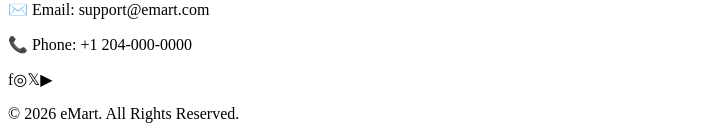
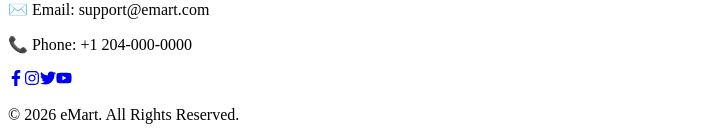
Before and after one commit to blthomps3-stack/e-mart, a React (Create React App) app: page / in a window 1280 px wide. Shown: the part 2165-2302 px from the top of the page, without its empty margins (0-719 px from the left). Built offline with nearby package versions, Linux system fonts and the light colour scheme; no server answers; the HTML template or start-up script is replaced by a standard one.

Commit message:
add icons in the footer

```diff
--- a/src/components/Footer.js
+++ b/src/components/Footer.js
@@ -1,4 +1,6 @@
 import React from 'react';
+import {FaFacebookF,FaInstagram,FaTwitter,FaYoutube,FaShoppingBag,
+  FaLink,FaPhoneAlt} from 'react-icons/fa';
 
 export default function Footer() {
   return (
@@ -45,15 +47,21 @@ export default function Footer() {
         </div>
 
       </div>
-
+          <div className="footer-socials">
+          <a href="/">
+            <FaFacebookF />
+          </a>
+          <a href="/">
+            <FaInstagram />
+          </a>
+          <a href="/">
+            <FaTwitter />
+          </a>
+          <a href="/">
+            <FaYoutube />
+          </a>
+        </div>
       <div className="footer-bottom">
-        <div className="social-icons">
-          <span>f</span>
-          <span>◎</span>
-          <span>𝕏</span>
-          <span>▶</span>
-        </div>
-
         <p>© 2026 eMart. All Rights Reserved.</p>
       </div>
 
--- a/src/css/index.css
+++ b/src/css/index.css
@@ -626,3 +626,45 @@ nav a:hover {
     width: 100%;
   }
 }
+
+.footer-bottom {
+  border-top: 1px solid rgba(255,255,255,0.1);
+  text-align: center;
+  padding: 30px 20px;
+}
+
+.footer-socials {
+  display: flex;
+  justify-content: center;
+  gap: 18px;
+  margin-bottom: 18px;
+}
+
+.footer-socials a {
+  width: 48px;
+  height: 48px;
+  border-radius: 50%;
+
+  background: rgba(255,255,255,0.08);
+  border: 1px solid rgba(255,255,255,0.12);
+
+  display: flex;
+  align-items: center;
+  justify-content: center;
+
+  color: #38bdf8;
+  font-size: 1.8rem;
+  text-decoration: none;
+  transition: 0.3s;
+}
+
+.footer-socials a:hover {
+  background: #38bdf8;
+  color: white;
+  transform: translateY(-3px);
+}
+
+.footer-bottom p {
+  color: #d1d5db;
+  font-size: 1.4rem;
+}
```
